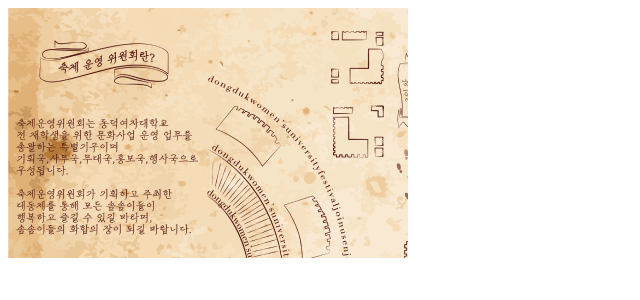
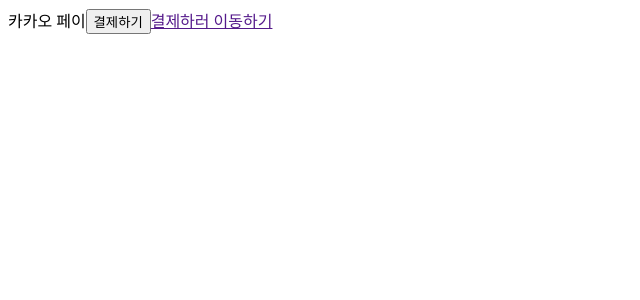
Before and after one commit to gnfnfnr/challenge, a React (Create React App) app: page / in a window 1280 px wide. Shown: the top 300 px of the page, without its empty margins (0-640 px from the left). Built offline with nearby package versions, Linux system fonts and the light colour scheme.

Commit message:
feat: kakaopay 기능 구현하기

```diff
--- a/package.json
+++ b/package.json
@@ -6,9 +6,12 @@
     "@testing-library/jest-dom": "^5.16.5",
     "@testing-library/react": "^13.4.0",
     "@testing-library/user-event": "^13.5.0",
+    "axios": "^1.2.0",
     "react": "^18.2.0",
     "react-dom": "^18.2.0",
+    "react-router-dom": "^6.4.1",
     "react-scripts": "5.0.1",
+    "react-spring": "^9.5.5",
     "styled-components": "^5.3.5",
     "web-vitals": "^2.1.4"
   },
--- a/src/App.js
+++ b/src/App.js
@@ -1,55 +1,45 @@
-import React, { useRef, useState } from "react";
-import styled from "styled-components";
-
-const MapBox = styled.div`
-  width: 400px;
-  height: 250px;
-  overflow: hidden;
-  position: relative;
-`;
-const MapImg = styled.img`
-  position: absolute;
-  left: ${(props) => props.imgL}px;
-  top: ${(props) => props.imgT}px;
-  cursor: pointer;
-`;
+import axios from "axios";
+import { useState } from "react";
 
 function App() {
-  const [imgL, setImgL] = useState(0);
-  const [imgT, setImgT] = useState(0);
-  const [curL, setCurL] = useState(0);
-  const [curT, setCurT] = useState(0);
-  const [mouseMove, setMouseMove] = useState(false);
-  //드래그 시작
-  const DragEvent = (event) => {
-    // 현재 위치에서 마우스 위치로 이동
-    setImgL(curL - event.nativeEvent.clientX);
-    setImgT(curT - event.nativeEvent.clientY);
+  const [nextUrl, setNextUrl] = useState("");
+  const onClick = () => {
+    axios
+      .post(
+        "https://kapi.kakao.com/v1/payment/ready",
+        {
+          cid: "TC0ONETIME",
+          partner_order_id: "partner_order_id",
+          partner_user_id: "partner_user_id",
+          item_name: "초코파이",
+          quantity: 1,
+          total_amount: 2200,
+          vat_amount: 200,
+          tax_free_amount: 0,
+          approval_url: "http://localhost:3000/",
+          fail_url: "http://localhost:3000/",
+          cancel_url: "http://localhost:3000/",
+        },
+        {
+          headers: {
+            Authorization: "KakaoAK b3365e5967f9f0368704e9181e0fe9d8",
+            "Content-type": "application/x-www-form-urlencoded;charset=utf-8",
+          },
+        }
+      )
+      .then((res) => {
+        console.log(res.data.next_redirect_pc_url);
+        setNextUrl(res.data.next_redirect_pc_url);
+        console.log(res);
+      })
+      .catch((err) => console.log(err));
   };
-  // 이미지 움직이기
-  const MoveDrag = (event) => {
-    event.preventDefault();
-    setCurL(parseInt(event.nativeEvent.clientX + imgL));
-    setCurT(parseInt(event.nativeEvent.clientY + imgT));
-    return false;
-  };
-
   return (
-    <MapBox>
-      <MapImg
-        imgL={curL}
-        imgT={curT}
-        src={require("./map.png")}
-        onMouseDown={(event) => {
-          setMouseMove(true);
-          DragEvent(event);
-        }}
-        onMouseMove={(event) => (mouseMove ? MoveDrag(event) : "")}
-        onMouseUp={(event) => {
-          setMouseMove(false);
-        }}
-      />
-    </MapBox>
+    <div>
+      카카오 페이
+      <button onClick={onClick}>결제하기</button>
+      <a href={nextUrl}>결제하러 이동하기</a>
+    </div>
   );
 }
 
```
Also changed, not shown: src/map.png (deleted), 1 other file (tests, documents, lock files or other folders).
